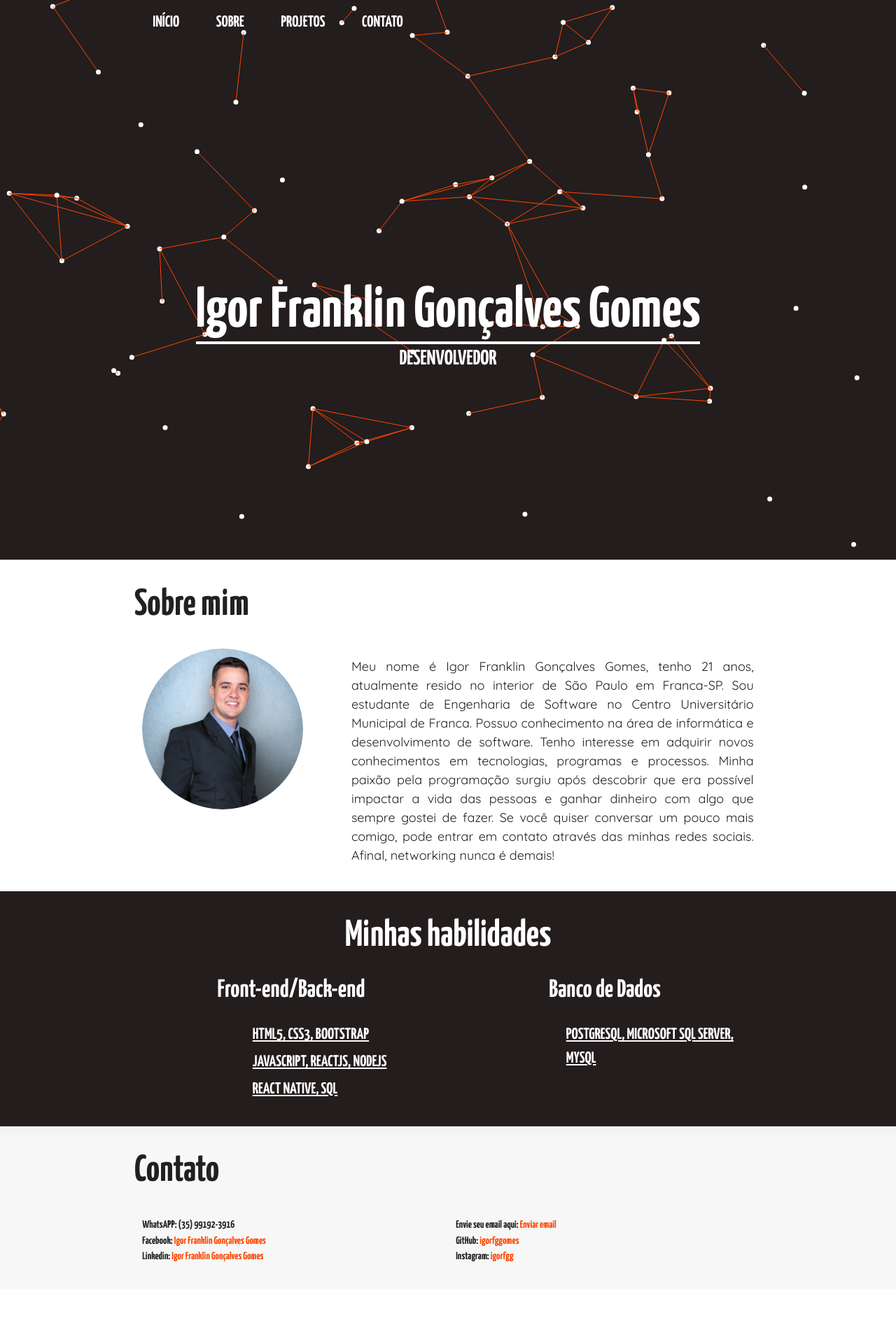
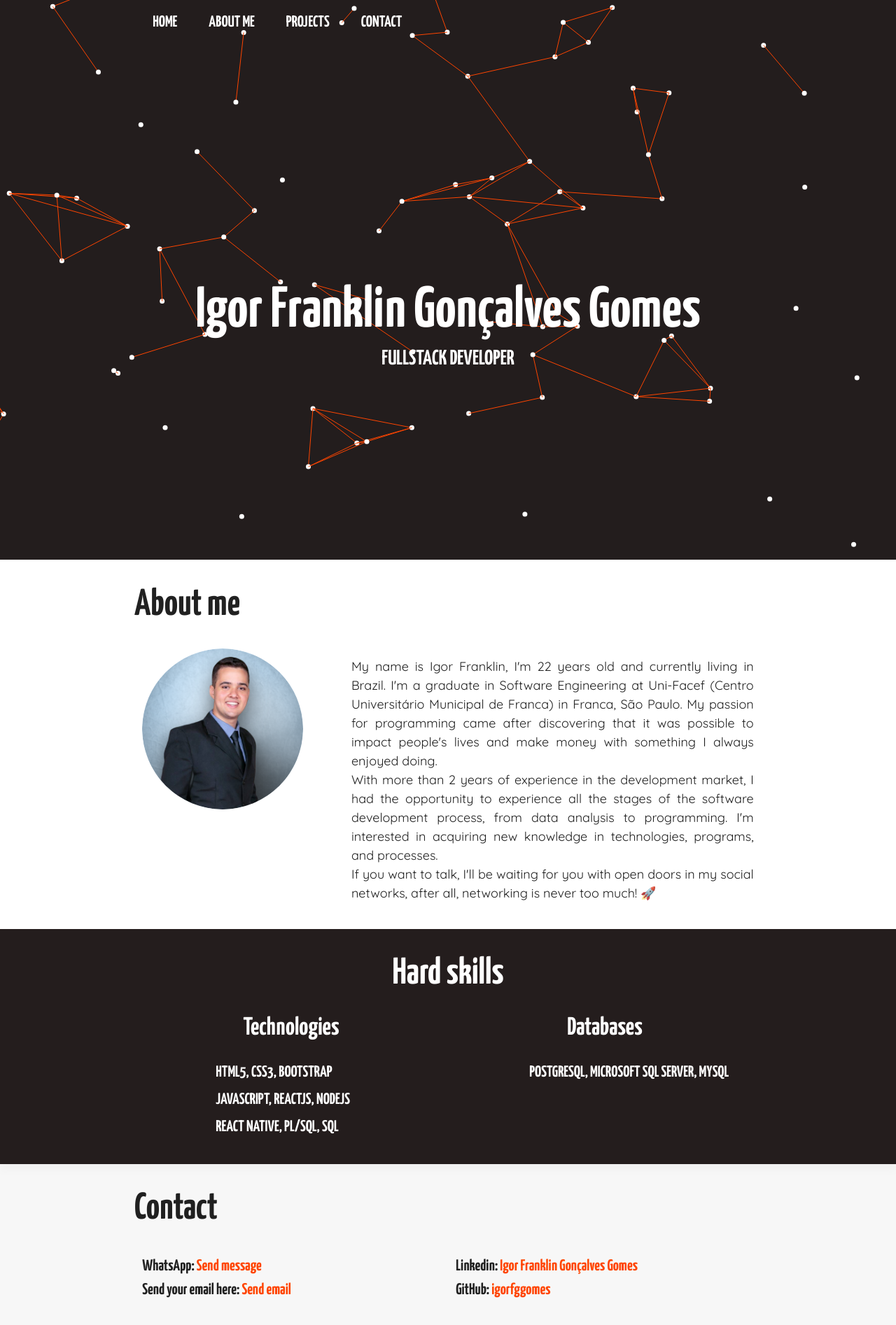
Before and after one commit to igorfggomes/igorfggomes.github.io, a plain HTML site: page index.html in a window 1280 px wide. Shown: the whole page at 70% size. Before the commit the page ends 1843 px from the top, so only its background shows below. Drawn offline with nearby package versions, Linux system fonts and the light colour scheme.

Commit message:
feat: add corrections in portfolio

```diff
--- a/css/style.css
+++ b/css/style.css
@@ -1,62 +1,11 @@
 @import url('https://fonts.googleapis.com/css?family=Yanone+Kaffeesatz:700');
 @import url('https://fonts.googleapis.com/css?family=Quicksand');
 
-*{
+* {
   font-family: 'Yanone Kaffeesatz', sans-serif;
+  box-sizing: border-box;
 }
-section{
-    display: inline-block;
-    width: 100%;
-}
-header{
-    height: 100vh;
-    background: #231d1d;
-}
-nav ul li a{
-    font-size: 1.5rem;
-}
-nav ul li a:hover{
-    color: #FFEB3B;
-}
-.nav-comp {
-    position: absolute;
-    top: 0;
-    width: 100%;
-}
-header h1, span{
-    color: #fff;
-}
-header h1{
-    font-size: 5.5rem;
-    margin: 0;
-}
-header h1:after{
-    content: "";
-    display: inline-block;
-    margin: 0 auto;
-    background: #fff;
-    position: absolute;
-    height: 4px;
-    top: 88px;
-    left: 0;
-    right: 0;
-    width: 720px;
-}
-header span{
-    font-size: 2em;
-    text-transform: uppercase;
-}
-header nav{
-    background: none;
-    display: inline-block;
-    border: none;
-    box-shadow: none;
-}
-header nav ul li{
-    padding-right: 1em;
-    font-size: 1.5em;
-    text-transform: uppercase;
-}
+
 #intro {
   position: absolute;
   left: 0;
@@ -65,80 +14,103 @@ padding: 0 20px;
   width: 100%;
   text-align: center;
 }
-.avatar-thumb img{
+
+section {
+  display: inline-block;
+  width: 100%;
+}
+
+header {
+  height: 100vh;
+  background: #231d1d;
+}
+
+nav ul li a {
+  font-size: 1.5rem;
+}
+
+nav ul li a:hover {
+  color: #FF4500;
+}
+
+.nav-comp {
+  position: absolute;
+  top: 0;
+  width: 100%;
+}
+
+header h1, span {
+  color: #fff;
+}
+
+header h1 {
+  font-size: 5.5rem;
+  margin: 0;
+}
+
+header span {
+  font-size: 2rem;
+  text-transform: uppercase;
+}
+
+header nav {
+  background: none;
+  display: inline-block;
+  border: none;
+  box-shadow: none;
+}
+
+header nav ul li {
+  padding-right: 1rem;
+  font-size: 1.5rem;
+  text-transform: uppercase;
+}
+
+.avatar-thumb img {
   max-width: 230px;
   border-radius: 100%;
 }
+
 .avatar-thumb {
   padding-top: 4%;
 }
-.about-me p a{
+
+.about-me p a {
   font-family: 'Quicksand', sans-serif;
   font-weight: bold;
-    color: #01bca2;
 }
-p{
+
+p {
   margin-top: 4%;
   font-family: 'Quicksand', sans-serif;
   text-align: justify;
   font-size: 18px;
 }
-.skills{
+
+.skills {
   background: #241d1d;
 }
-.skills h2{
+
+.skills h2 {
   text-align: center;
   color: #fff;
 }
-.skills span{
-    font-size: 2.4em;
+
+.skills span {
+  font-size: 2.4rem;
   color: #fff;
 }
+
 .skills ul li {
-    font-size: 1.5em;
+  font-size: 1.5rem;
   color: #fff;
   text-align: left;
-    padding-left: 7em;
-    text-decoration: underline;
+  padding-left: 7rem;
   padding-top: 5px;
 }
+
 .modality {
   text-align: center;
-}
-.thumbs-projects {
-    position: relative;
-}
-.thumbs-projects:hover .content-projects{
- display: block
-}
-.thumbs-projects img {
-    max-width: 100%;
-}
-.content-projects {
-    display: none;
-    position: absolute;
-    top: 0;
-    background: #00000080;
-    z-index: 1;
-    padding: 1em;
-    height: 100%;
-}
-.content-projects span{
-    color: #fff;
-    font-size: 3em;
-}
-.content-projects p{
-    color: #fff;
-}
-.content-projects a{
-    color: #fff;
-    font-family: 'Quicksand', sans-serif;
-    font-weight: bold;
-    text-transform: uppercase;
-    text-decoration: underline;
-}
-.content-projects .row{
-    margin:0
 }
 
 .projects-thumbs {
@@ -150,9 +122,10 @@ p{
   max-width: 100%;
 }
 
-.projects-thumbs:hover .overlay{
+.projects-thumbs:hover .overlay {
   display: block
 }
+
 .overlay {
   background: #000000da;
   height: 97.5%;
@@ -163,12 +136,14 @@ p{
   display: none;
   padding-top: 15%;
 }
-.overlay small{
+
+.overlay small {
   font-size: 25px;
   color: #fff;
   display: inherit;
 }
-.overlay button{
+
+.overlay button {
   background: none;
   border-radius: 5px;
   color: #fff;
@@ -179,28 +154,38 @@ p{
   font-family: 'Quicksand', sans-serif;
   cursor: pointer;
 }
-.overlay button a{
+
+.overlay button a {
   color: #fff;
 }
-section#contato {
+
+section#contact {
   background: #f5f5f5cc;
 }
-.border-shadow{
+
+.border-shadow {
   box-shadow: 0px 8px 10px #0000001f;
 }
-@media screen and (max-width: 425px){
+
+@media screen and (max-width: 425px) {
   .skills ul li {
     padding-left: 0
   }
+
   .avatar-thumb {
     text-align: center;
     margin-bottom: 35px;
   }
+
   header nav ul li {
     padding-right: 0;
   }
 }
 
-.cortextoinfo {
+.textColorInfo {
   color: #FF4500 !important;
 }
+
+.item-contact {
+  font-size: 1.5rem;
+}
--- a/index.html
+++ b/index.html
@@ -5,7 +5,6 @@
         <meta name="viewport" content="width=device-width, initial-scale=1.0">
         <meta http-equiv="X-UA-Compatible" content="ie=edge">
         <title>Igor Franklin Gonçalves Gomes</title>
-    <!-- Compiled and minified CSS -->
         <link rel="stylesheet" href="https://cdnjs.cloudflare.com/ajax/libs/materialize/1.0.0-beta/css/materialize.min.css">
         <link rel="stylesheet" href="css/style.css">
         <link rel="shortcut icon" href="img/favicon.png">
@@ -14,9 +13,8 @@
         <header id="particles">
             <div id="intro" class="intro">
                 <h1>Igor Franklin Gonçalves Gomes</h1>
-            <span>Desenvolvedor</span>
+                <span>Fullstack Developer</span>
             </div>
-
             <div class="nav-comp">
                 <div class="container">
                     <div class="nav">
@@ -24,10 +22,18 @@
                             <div class="col s12 m12">
                                 <nav>
                                     <ul>
-                                    <li><a href="index.html">Início</a></li>
-                                    <li><a href="#sobre">Sobre</a></li>
-                                    <li><a href="projetos.html">Projetos</a></li>
-                                    <li><a href="#contato">Contato</a></li>
+                                        <li>
+                                            <a href="index.html">Home</a>
+                                        </li>
+                                        <li>
+                                            <a href="#about-me">About me</a>
+                                        </li>
+                                        <li>
+                                            <a href="projects.html">Projects</a>
+                                        </li>
+                                        <li>
+                                            <a href="#contact">Contact</a>
+                                        </li>
                                     </ul>
                                 </nav>
                             </div>
@@ -36,20 +42,23 @@
                 </div>
             </div>
         </header>
-    <section id="sobre" class="about-me">
+        <section id="about-me" class="about-me">
             <div class="container">
-            <h2>Sobre mim</h2>
+                <h2>About me</h2>
                 <div class="row">
                     <div class="col s12 m8 l4">
                         <div class="avatar-thumb">
-                        <img src="/img/igorfggomes.png" alt="">
+                            <img src="/img/igorfggomes.png" alt="Igor Franklin Gonçalves Gomes">
                         </div>
                     </div>
                     <div class="col s12 m8 l8">
                         <div class="description">
                             <p>
-                            Meu nome é Igor Franklin Gonçalves Gomes, tenho 21 anos, atualmente resido no interior de São Paulo em Franca-SP.
-                            Sou estudante de Engenharia de Software no Centro Universitário Municipal de Franca. Possuo conhecimento na área de informática e desenvolvimento de software. Tenho interesse em adquirir novos conhecimentos em tecnologias, programas e processos. Minha paixão pela programação surgiu após descobrir que era possível impactar a vida das pessoas e ganhar dinheiro com algo que sempre gostei de fazer. Se você quiser conversar um pouco mais comigo, pode entrar em contato através das minhas redes sociais. Afinal, networking nunca é demais!
+                            My name is Igor Franklin, I'm 22 years old and currently living in Brazil. I'm a graduate in Software Engineering at Uni-Facef (Centro Universitário Municipal de Franca) in Franca, São Paulo. My passion for programming came after discovering that it was possible to impact people's lives and make money with something I always enjoyed doing.
+                            <br>
+                            With more than 2 years of experience in the development market, I had the opportunity to experience all the stages of the software development process, from data analysis to programming. I'm interested in acquiring new knowledge in technologies, programs, and processes.
+                            <br>
+                            If you want to talk, I'll be waiting for you with open doors in my social networks, after all, networking is never too much! 🚀
                             </p>
                         </div>
                     </div>
@@ -58,21 +67,21 @@
         </section>
         <section id="skills" class="skills border-shadow">
             <div class="container">
-            <h2>Minhas habilidades</h2>
+                <h2>Hard skills</h2>
                 <div class="row">
                     <div class="col s6">
                         <div class="modality">
-                        <span>Front-end/Back-end</span>
+                            <span>Technologies</span>
                             <ul>
                                 <li>HTML5, CSS3, BOOTSTRAP</li>
-                            <li>JAVASCRIPT, REACTJS, NODEJS </li>
-                            <li>REACT NATIVE, SQL</li>
+                                <li>JAVASCRIPT, REACTJS, NODEJS</li>
+                                <li>REACT NATIVE, PL/SQL, SQL</li>
                             </ul>
                         </div>
                     </div>
                     <div class="col s6">
                         <div class="modality">
-                        <span>Banco de Dados</span>
+                            <span>Databases</span>
                             <ul>
                                 <li>POSTGRESQL, MICROSOFT SQL SERVER, MYSQL</li>
                             </ul>
@@ -81,22 +90,26 @@
                 </div>
             </div>
         </section>
-    <section id="contato" class="contact">
+        <section id="contact" class="contact">
             <div class="container">
-            <h2>Contato</h2>
+                <h2>Contact</h2>
                 <div class="row">
                     <div class="col s6">
                         <ul>
-                        <li>WhatsAPP: (35) 99192-3916</li>
-                        <li>Facebook: <a href="https://www.facebook.com/igorfggomes" target="_blank" class="cortextoinfo"> Igor Franklin Gonçalves Gomes</a></li>
-                        <li>Linkedin: <a href="https://www.linkedin.com/in/igorfggomes/" target="_blank" class="cortextoinfo"> Igor Franklin Gonçalves Gomes</a></li>
+                            <li class="item-contact">WhatsApp: <a href="https://api.whatsapp.com/send?phone=5535991923916&text=Hi, Igor!" class="textColorInfo">Send message</a></li>
+                            <li class="item-contact">Send your email here:
+                              <a href="https://docs.google.com/forms/d/e/1FAIpQLSdYdtCwETTAqqj9Yi6N6WJvTnIxcHYg1aDhGqWq9SSwQ2h2pg/viewform" class="textColorInfo">Send email</a>
+                            </li>
                         </ul>
                     </div>
                     <div class="col s6">
                         <ul>
-                        <li>Envie seu email aqui: <a href="https://docs.google.com/forms/d/e/1FAIpQLSdYdtCwETTAqqj9Yi6N6WJvTnIxcHYg1aDhGqWq9SSwQ2h2pg/viewform" class="cortextoinfo">Enviar email</a></li>
-                        <li>GitHub: <a href="https://github.com/igorfggomes" class="cortextoinfo">igorfggomes</a></li>
-                        <li>Instagram: <a href="https://www.instagram.com/igorfgg/" class="cortextoinfo">igorfgg</a></li>
+                          <li class="item-contact">Linkedin:
+                            <a href="https://www.linkedin.com/in/igorfggomes/" target="_blank" class="textColorInfo"> Igor Franklin Gonçalves Gomes</a>
+                          </li>
+                          <li class="item-contact">GitHub:
+                            <a href="https://github.com/igorfggomes" class="textColorInfo">igorfggomes</a>
+                          </li>
                         </ul>
                     </div>
                 </div>
```
Also changed, not shown: projects.html (added, +101 -0 lines), projetos.html (deleted, +0 -102 lines), img/favicon.ico, img/favicon.png, 1 other file. Lines whose indentation alone changed are shown as unchanged.
